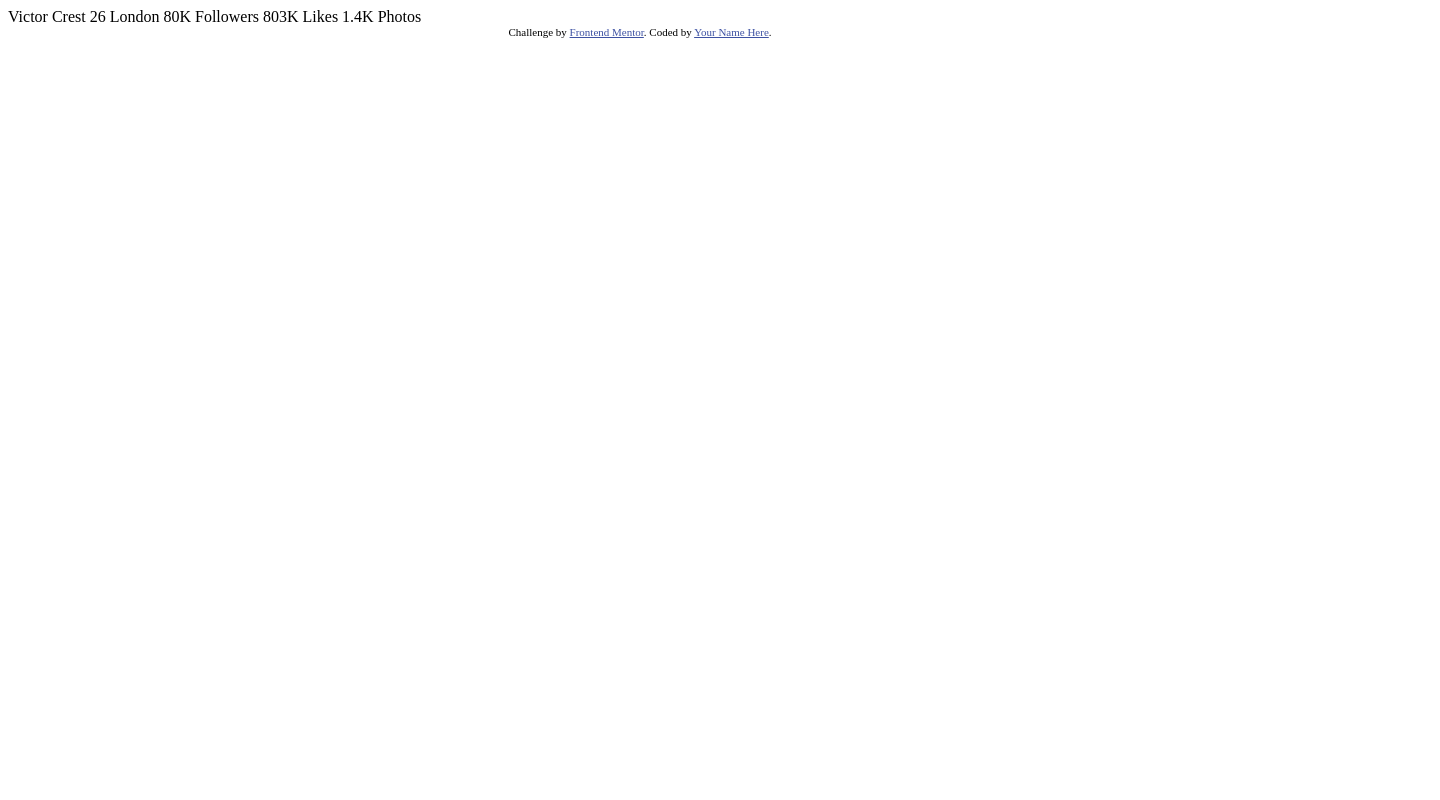
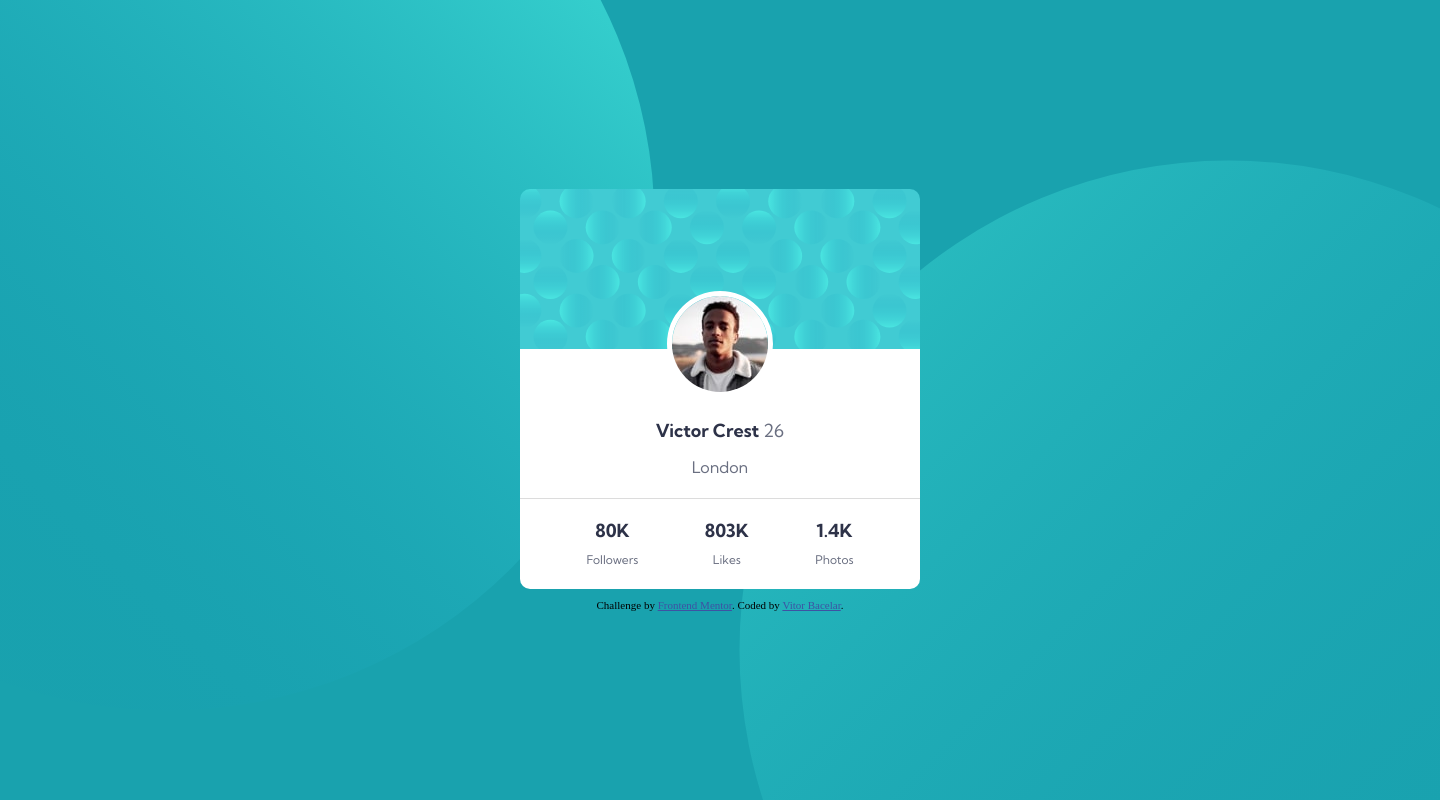
Before and after one commit to BacelarVitor/Profile-card-component, a plain HTML site: page index.html in a window 1280 px wide. Shown: the whole page, 1440 px wide, since content can reach past the window. Drawn offline with Linux system fonts and the light colour scheme.

Commit message:
Desktop version finished

```diff
--- /dev/null
+++ b/css/style.css
@@ -0,0 +1,94 @@
+@import url('https://fonts.googleapis.com/css2?family=Kumbh+Sans:wght@400;700&display=swap');
+
+* {
+    padding: 0;
+    margin: 0;
+}
+main {
+    width: 1440px;
+    background-color: hsl(185, 75%, 39%);
+    background-image: url('../images/bg-pattern-top.svg'), url('../images/bg-pattern-bottom.svg');
+    background-position:
+        -70% 150%,
+        160% -90%;
+    background-repeat: no-repeat;
+    display: flex;
+    align-items: center;
+    justify-content: center;
+    flex-direction: column;
+    height: 100vh;
+    box-sizing: border-box;
+}
+.card {
+    box-sizing: border-box;
+    width: 400px;
+    height: 400px;
+    border-radius: 10px;
+    display:flex;
+    align-items: center;
+    flex-direction: column;
+    justify-content: space-evenly;
+    margin-bottom: 10px;
+    background: white url('../images/bg-pattern-card.svg') center top/100% no-repeat;
+    font-weight: 400;
+    font-size: 16px;
+    font-family: 'Kumbh Sans', sans-serif;
+    color:  hsl(227, 10%, 46%);
+}
+
+.profile-pic {
+    border: 5px solid white;
+    border-radius: 50%;
+    margin-top: 80px;
+}
+
+.strong {
+    font-weight: bold;
+    color:  hsl(229, 23%, 23%);
+    font-size: 18px;
+    font-weight: 700;
+}
+
+.personal-info {
+    display: flex;
+    flex-direction: column;
+    align-items: center;
+}
+
+.age {
+    color:hsl(227, 10%, 46%);
+    font-weight: 400;
+}
+
+.place {
+    margin-top: 15px;
+}
+
+.stats {
+    align-self: flex-end;
+    width: 100%;
+    display: flex;
+    align-content: flex-end;
+    justify-content: space-evenly;
+    border-top: 1px solid gainsboro;
+    padding-top: 20px;
+    font-size: 12px;
+}
+
+.stats div {
+    display: flex;
+    flex-direction: column;
+    align-items: center;
+}
+
+.stats-name {
+    margin-top: 10px;
+}
+
+.attribution {
+    font-size: 11px;
+    text-align: center;
+}
+.attribution a {
+    color: hsl(228, 45%, 44%);
+}
--- a/index.html
+++ b/index.html
@@ -5,31 +5,57 @@
   <meta name="viewport" content="width=device-width, initial-scale=1.0"> <!-- displays site properly based on user's device -->
 
   <link rel="icon" type="image/png" sizes="32x32" href="./images/favicon-32x32.png">
-
+  <link rel="stylesheet" type="text/css" href="./css/style.css">
   <title>Frontend Mentor | Profile card component</title>
-
-  <!-- Feel free to remove these styles or customise in your own stylesheet 👍 -->
-  <style>
-    .attribution { font-size: 11px; text-align: center; }
-    .attribution a { color: hsl(228, 45%, 44%); }
-  </style>
 </head>
 <body>
+  <main>
+    <div class="card">
+      <img class="profile-pic" src="/images/image-victor.jpg" alt="profile pic">
+      <div class="personal-info">
+        <div class="strong">
+          <span>
             Victor Crest
+          </span>
+          <span class="age">
             26
+          </span>
+        </div>
+        <span class="place">
           London
-
+        </span>
+      </div>
+      <div class="stats">
+        <div>
+          <span class="strong">
             80K
+          </span>
+          <span class="stats-name">
             Followers
-
+          </span>
+        </div>
+        <div>
+          <span class="strong">
             803K
+          </span>
+          <span class="stats-name">
             Likes
-
+          </span>
+        </div>
+        <div>
+          <span class="strong">
             1.4K
+          </span>
+          <span class="stats-name">
             Photos
+          </span>
+        </div>
+      </div>
+    </div>
     <div class="attribution">
       Challenge by <a href="https://www.frontendmentor.io?ref=challenge" target="_blank">Frontend Mentor</a>.
-    Coded by <a href="#">Your Name Here</a>.
+      Coded by <a href="https://github.com/BacelarVitor/Profile-card-component">Vitor Bacelar</a>.
     </div>
+  </main>
 </body>
 </html>
```
Lines whose indentation alone changed are shown as unchanged.
